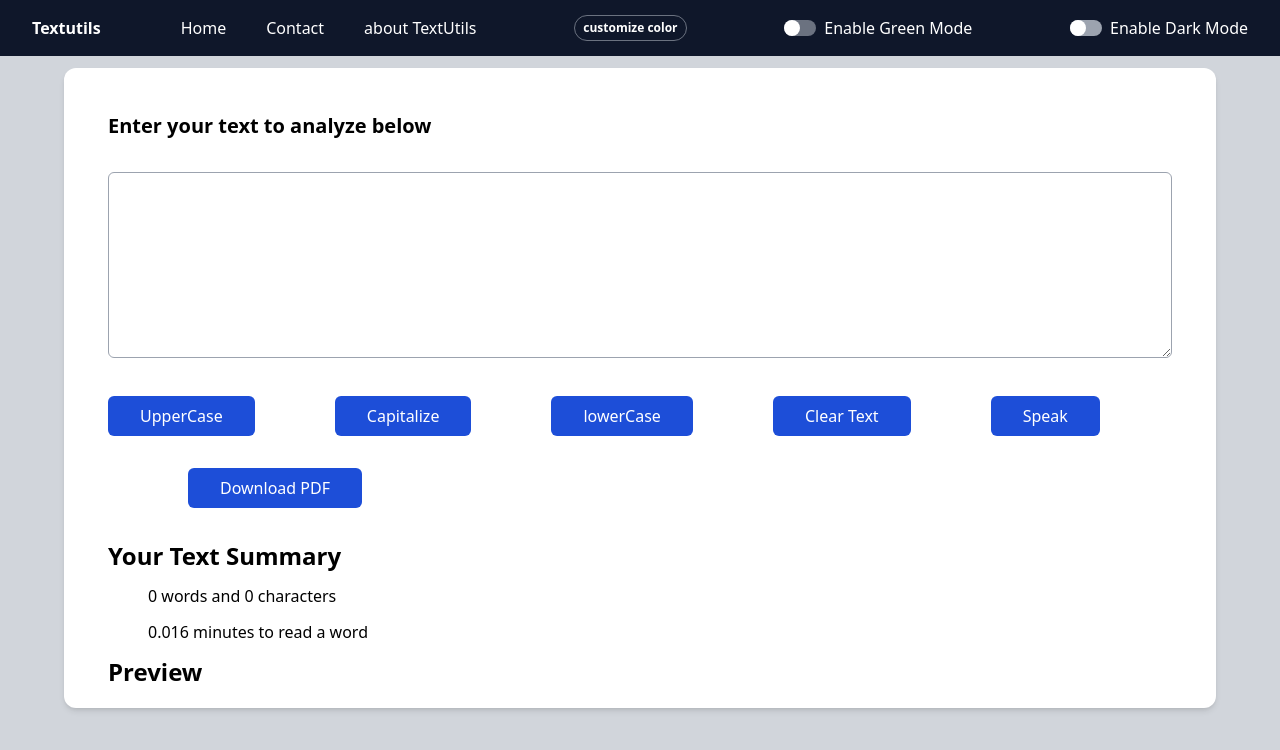
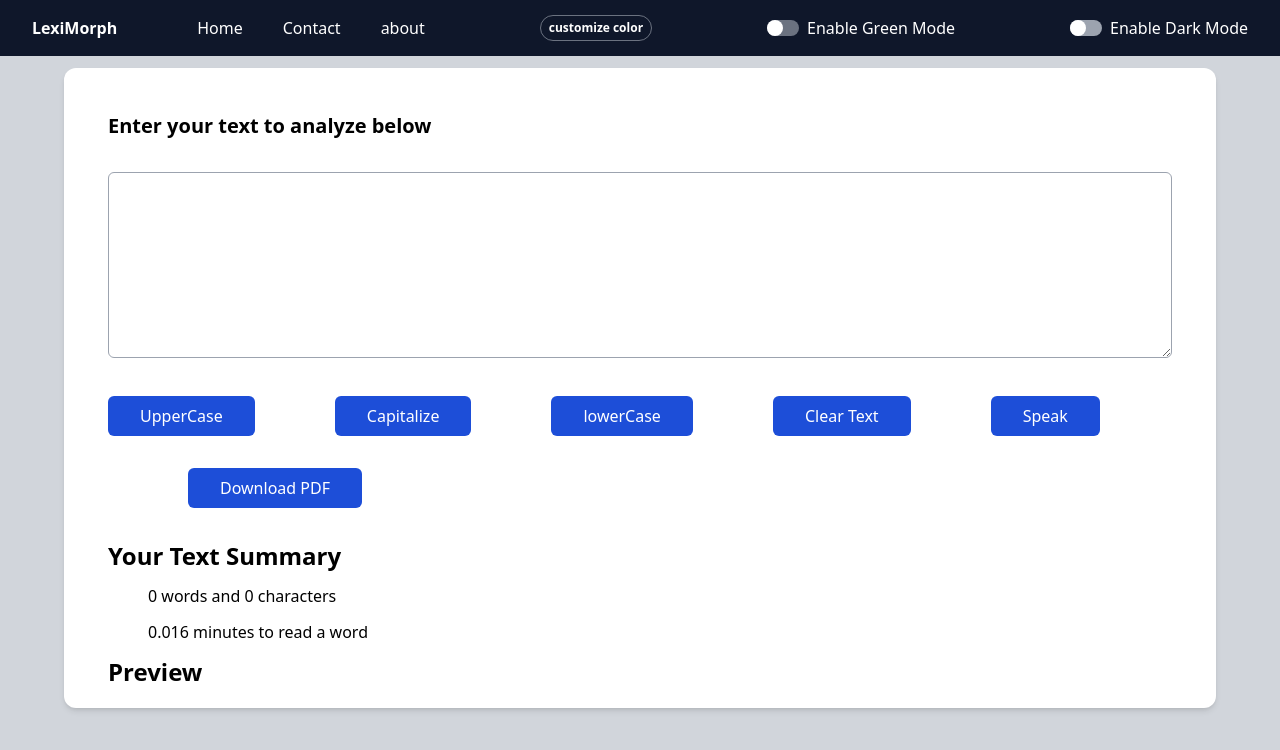
Before and after one commit to joelbv49/LexiMorph, a React (Create React App) app: page / in a window 1280 px wide. Shown: the top 750 px of the page. Built offline with nearby package versions, Linux system fonts and the light colour scheme.

Commit message:
second commmit

```diff
--- a/src/App.js
+++ b/src/App.js
@@ -112,7 +112,7 @@ function App() {
         <div className="con h-screen bg-gray-300" style={{backgroundColor:backColor.back1}}>
 
           {/* nav bar */}
-          <Navbar title = "Textutils" aboutText = "about TextUtils" mode = {mode} toggleMode = {toggleMode} modeText = {modeText} Color = {Color} handleColor = {handleColor} handleBackColor1 = {handleBackColor1} backColor = {backColor} greenText = {greenModeText} handleGreenMode = {handleGreenMode}/>
+          <Navbar title = "LexiMorph" aboutText = "about" mode = {mode} toggleMode = {toggleMode} modeText = {modeText} Color = {Color} handleColor = {handleColor} handleBackColor1 = {handleBackColor1} backColor = {backColor} greenText = {greenModeText} handleGreenMode = {handleGreenMode}/>
 
           {/* main */}
           <Alert alert = {alert}/>
```
